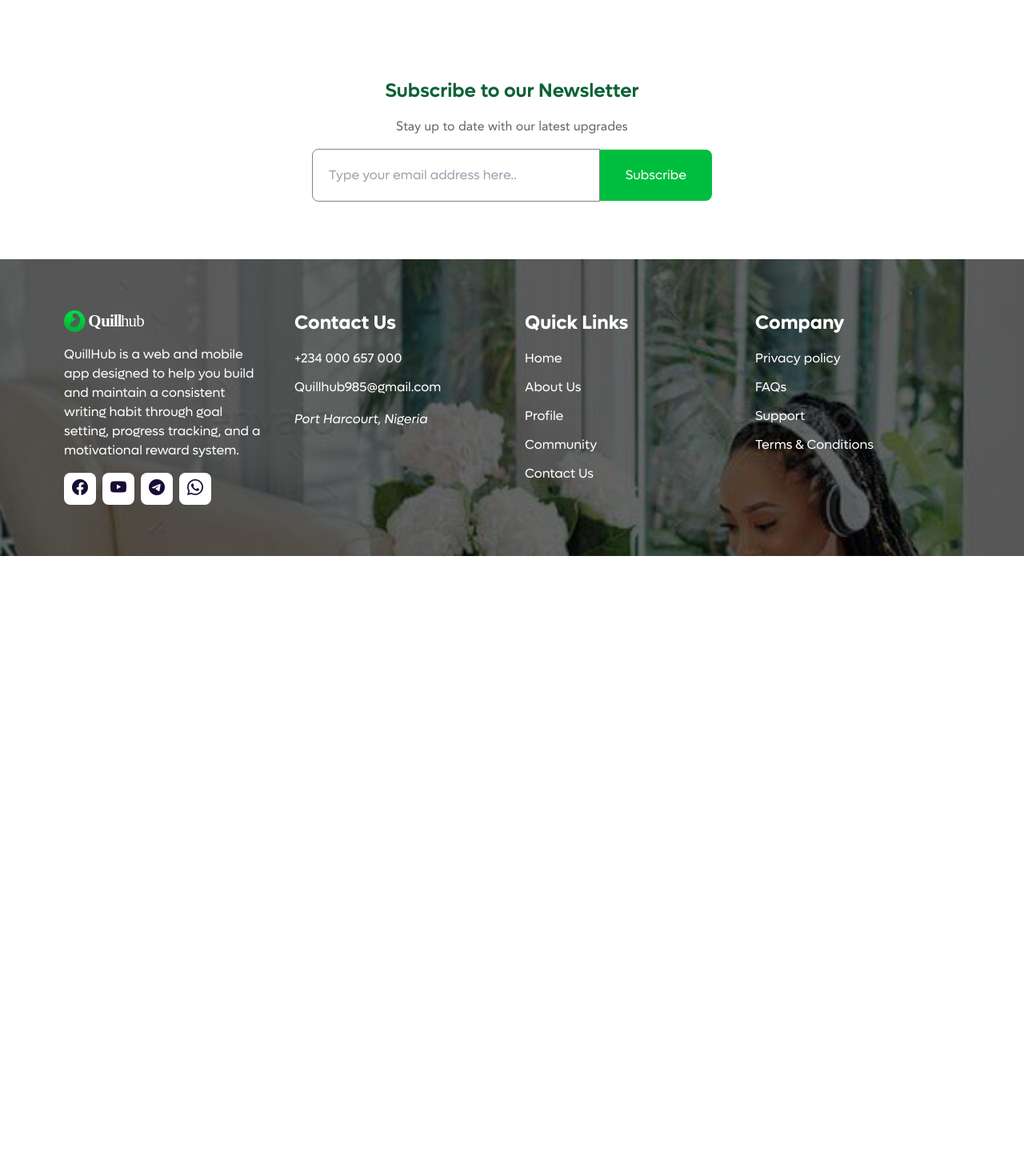
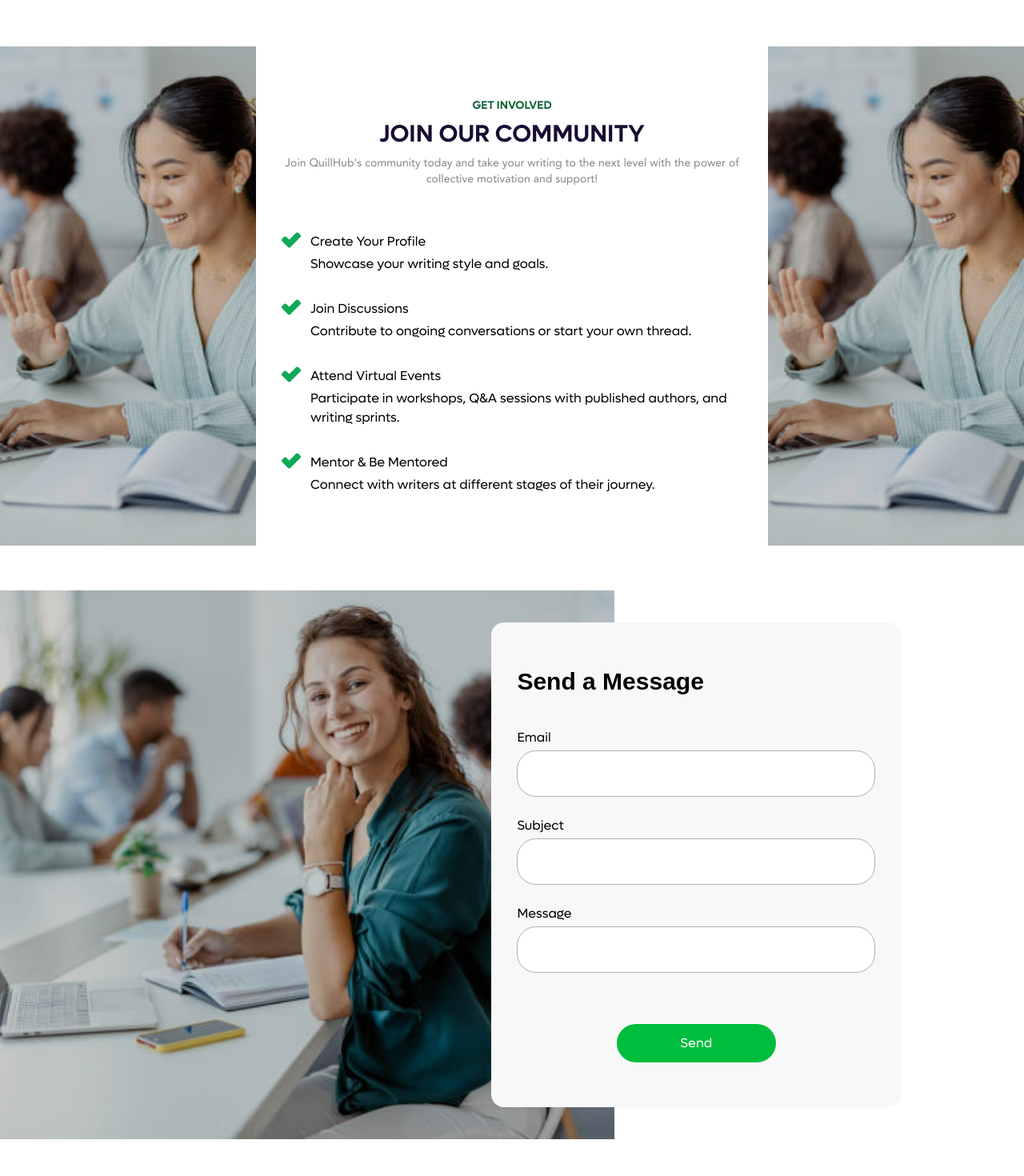
Before and after one commit to Nate-Soul/quillhub, a Next.js app: page /community in a window 1280 px wide. Shown: the part 2080-3550 px from the top of the page at 80% size. Before the commit the page ends 2775 px from the top, so only its background shows below. Built offline with nearby package versions, Linux system fonts and the light colour scheme; a web font is replaced by a local one.

Commit message:
new: add contact section to community page

```diff
--- a/src/app/community/page.tsx
+++ b/src/app/community/page.tsx
@@ -1,7 +1,7 @@
 import Link from "next/link";
 import Image from "next/image";
 import SectionHeading from "@/components/subcomponents/SectionHeading";
-import { communityFeatures, whyUs } from "@/mock-database/community.data";
+import { communityFeatures, steps, whyUs } from "@/mock-database/community.data";
 import { features } from "process";
 
 const page = () => {
@@ -57,7 +57,7 @@ const page = () => {
             </div>
         </div>
     </section>
-    <section className="py-16 relative">
+    <section className="py-20 relative">
         <Image
             src="/media/images/gallery/pretty_young_woman_with_curly_hair.png"
             alt=""
@@ -92,6 +92,88 @@ const page = () => {
             </div>
         </div>
     </section>
+    <section className="relative">
+        <div className="grid grid-cols-4">
+            <div className="col-span-1 overflow-hidden relative h-full">
+                <Image
+                    src="/media/images/gallery/happy-lady-working-in-writing-hub.jpg"
+                    height={708}
+                    width={406}
+                    alt=""
+                    className="w-full h-full object-cover"
+                />
+                <div className="absolute top-0 left-0 w-full h-full bg-black bg-opacity-20"></div>
+            </div>
+            <div className="col-span-2 bg-white py-16 px-8 h-full">
+                <SectionHeading
+                    fancySubtitle="GET INVOLVED"
+                    title="JOIN OUR COMMUNITY"
+                    subtitle="Join QuillHub's community today and take your writing to the next level with the power of collective motivation and support!"
+                    headerStyles="text-center mb-14"
+                />
+                <ul className="flex flex-col gap-y-8">
+                {steps?.map((step, stepIndex) => (
+                    <div className="flex items-start gap-x-3" key={stepIndex}>
+                        <div>
+                            <svg width="24" height="20" viewBox="0 0 24 20" fill="none" xmlns="http://www.w3.org/2000/svg">
+                                <mask id="mask0_186_180" maskUnits="userSpaceOnUse" x="0" y="0" width="24" height="20">
+                                <path fill-rule="evenodd" clip-rule="evenodd" d="M2 10L4.5 7.5L9.5 12.5L19.5 2.5L22 5L9.5 17.5L2 10Z" fill="#555555" stroke="white" stroke-width="4" stroke-linecap="round" stroke-linejoin="round"/>
+                                </mask>
+                                <g mask="url(#mask0_186_180)">
+                                <path d="M0 -2H24V22H0V-2Z" fill="#0FA958"/>
+                                </g>
+                            </svg>
+                        </div>
+                        <div className="flex flex-col gap-y-1">
+                            <h6>{step.title}</h6>
+                            <p>{step.subtext}</p>
+                        </div>
+                    </div>
+                ))}
+                </ul>
+            </div>
+            <div className="col-span-1 overflow-hidden relative h-full">
+                <Image
+                    src="/media/images/gallery/happy-lady-working-in-writing-hub.jpg"
+                    height={708}
+                    width={783}
+                    alt=""
+                    className="w-full h-full object-cover"
+                />
+                <div className="absolute top-0 left-0 w-full h-full bg-black bg-opacity-20"></div>
+            </div>
+        </div>
+    </section>
+    <section className="py-14">
+        <div className="flex">
+            <div className="basis-3/5 relative">
+                <Image src="/media/images/gallery/woman-in-office-smiling.jpg" alt="" height={920} width={920} className="w-full h-full object-cover" />
+                <div className="absolute top-0 left-0 w-full h-full bg-black bg-opacity-20"></div>
+            </div>
+            <div className="basis-2/5 py-10">
+                <div className="bg-[#f8f8f8] px-8 py-14 rounded-2xl -ml-[30%] relative w-full">
+                    <h3 className="font-extrabold font-alvenir text-3xl text-black mb-10">Send a Message</h3>
+                    <form className="flex flex-col gap-y-6">
+                        <div className="">
+                            <label htmlFor="emailAddress" className="block mb-1">Email</label>
+                            <input type="email" name="" id="emailAddress" className="border-[0.4px] border-[#B1AFB7] w-full p-4 rounded-3xl" />
+                        </div>
+                        <div className="">
+                            <label htmlFor="subject" className="block mb-1">Subject</label>
+                            <input type="text" name="" id="subject" className="border-[0.4px] border-[#B1AFB7] w-full p-4 rounded-3xl" />
+                        </div>
+                        <div className="">
+                            <label htmlFor="message" className="block mb-1">Message</label>
+                            <input type="email" name="" id="message" className="border-[0.4px] border-[#B1AFB7] w-full p-4 rounded-3xl" />
+                        </div>
+                        <Link href="/signup" className="btn btn-primary-500 py-3 px-20 rounded-3xl w-max block mx-auto mt-10">
+                            Send
+                        </Link>
+                    </form>
+                </div>
+            </div>
+        </div>
+    </section>
     </>
   )
 }
--- a/src/mock-database/community.data.ts
+++ b/src/mock-database/community.data.ts
@@ -43,3 +43,26 @@ export const communityFeatures = [
         description: "Read about and share personal triumphs in your writing journey."
     },
 ];
+
+export const steps = [
+    {
+        id: 1,
+        title: "Create Your Profile",
+        subtext: "Showcase your writing style and goals."
+    },
+    {
+        id: 2,
+        title: "Join Discussions",
+        subtext: "Contribute to ongoing conversations or start your own thread."
+    },
+    {
+        id: 3,
+        title: "Attend Virtual Events",
+        subtext: "Participate in workshops, Q&A sessions with published authors, and writing sprints."
+    },
+    {
+        id: 4,
+        title: "Mentor & Be Mentored",
+        subtext: "Connect with writers at different stages of their journey."
+    },
+];
```
Also changed, not shown: public/media/images/gallery/woman-in-office-smiling.jpg (added).
